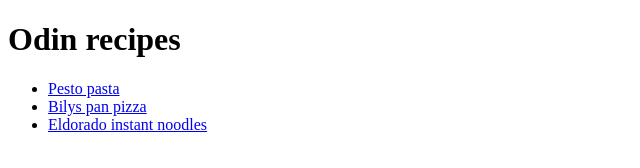
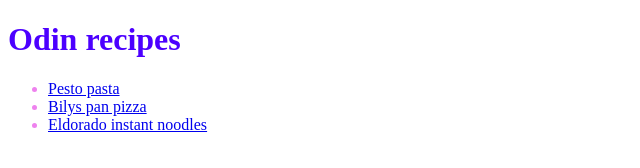
Before and after one commit to Bjornholm/odin-recipes, a plain HTML site: page index.html in a window 1280 px wide. Shown: the whole page, without its empty margins (0-640 px from the left). Drawn offline with Linux system fonts and the light colour scheme.

Commit message:
Start CSS implementation

```diff
--- a/index.html
+++ b/index.html
@@ -4,11 +4,11 @@
     <head>
         <meta charset="utf-8">
         <title>Odin recipes</title>
-
+        <link rel="stylesheet" href ="styles.css"/>
     </head>
-    <body>
-        <h1>Odin recipes</h1>
-        <ul>
+    <body class = "start">
+        <h1 class = "titles">Odin recipes</h1>
+        <ul class = "links">
             <li><a href = "recipes/pesto-pasta.html">Pesto pasta</a></li>
             <li><a href = "recipes/billys.html">Bilys pan pizza</a></li>
             <li><a href = "recipes/noodles.html">Eldorado instant noodles</a></li>
--- /dev/null
+++ b/styles.css
@@ -0,0 +1,12 @@
+.titles{
+    color: rgb(76, 0, 255);
+}
+
+.start{
+    color: violet;
+}
+
+img{
+    height: 300px;
+    width: 300px;
+}
```
Also changed, not shown: recipes/billys.html (+1 -1 lines), recipes/noodles.html (+1 -1 lines), recipes/pesto-pasta.html (+1 -1 lines).
